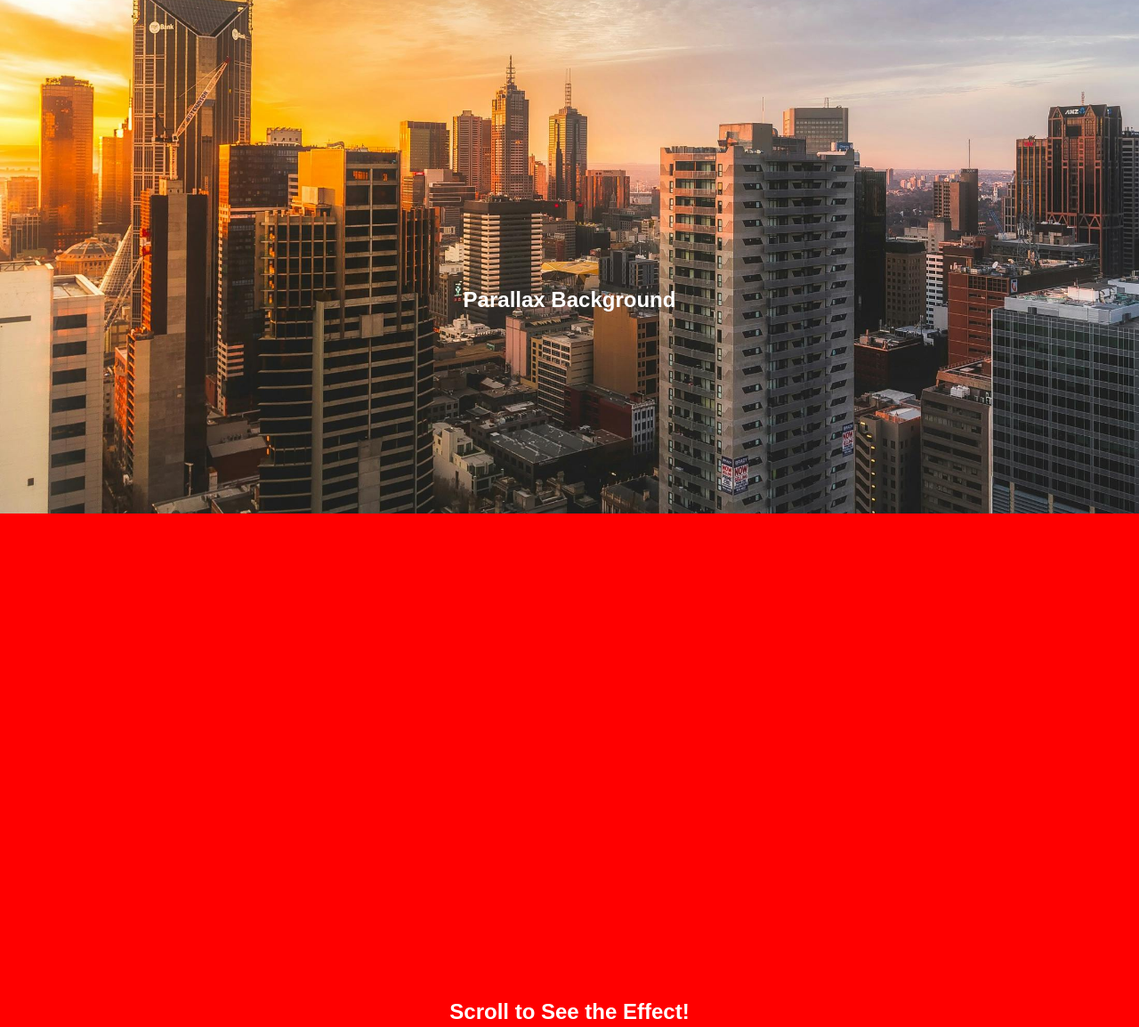
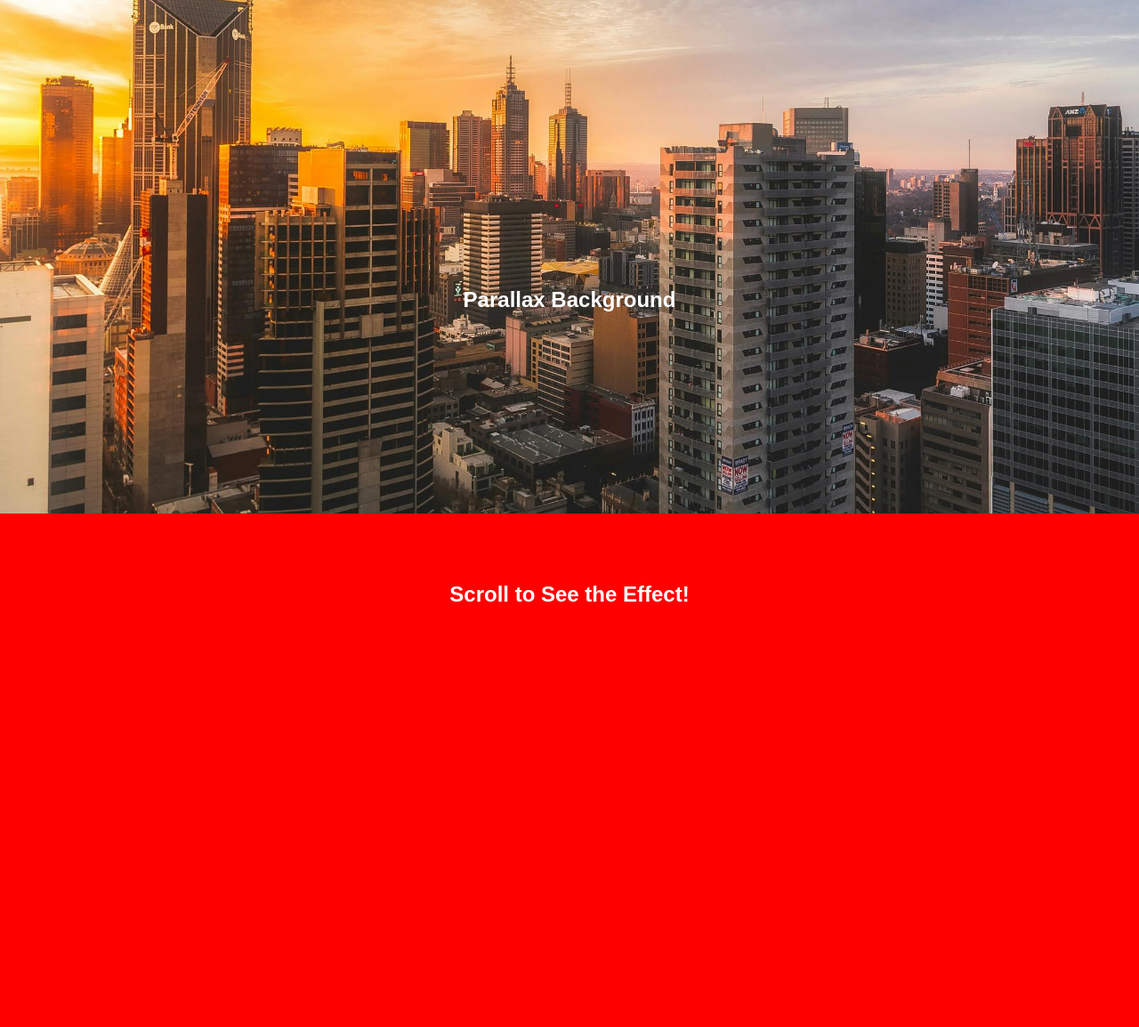
Before and after one commit to jayrodgalaus/dolmarsite, a website: page dist/index.html in a window 1280 px wide. Shown: the part 223-1377 px from the top of the page at 89% size. Drawn offline with nearby package versions, Linux system fonts and the light colour scheme.

Commit message:
Update index.html

```diff
--- a/dist/index.html
+++ b/dist/index.html
@@ -49,7 +49,8 @@
         <h1 style="color: white; text-align: center; padding-top: 40vh;">Parallax Background</h1>
     </section>
     <section style="height: 100vh; background-color: red;" class="fade-in">
-        <h2 style="text-align: center; padding-top: 40vh;">Scroll to See the Effect!</h2>
+        <h2 style="text-align: center; padding-top: 40vh;" class="rellax">Scroll to See the Effect!</h2>
+
     </section>
 
 
@@ -59,10 +60,10 @@
     <script src="https://unpkg.com/scrollreveal"></script>
     <script>
         // Initialize Rellax
-        /* const rellax = new Rellax('.rellax', {
+        const rellax = new Rellax('.rellax', {
             speed: -2, // Adjust overall parallax speed
             center: true, // Align elements with the center of the viewport
-        }); */
+        });
         ScrollReveal().reveal('.fade-in', {
             duration: 1000, // Animation duration in milliseconds
             origin: 'bottom', // Starting position ('top', 'bottom', 'left', 'right')
```
